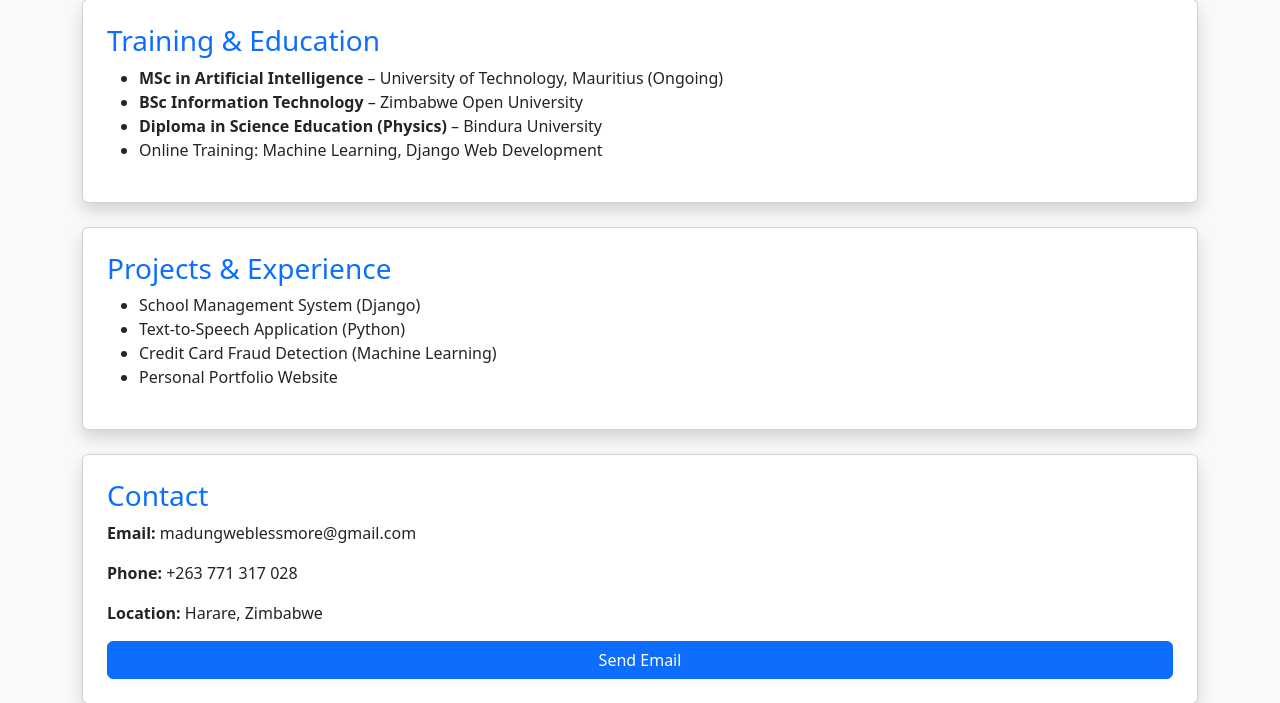
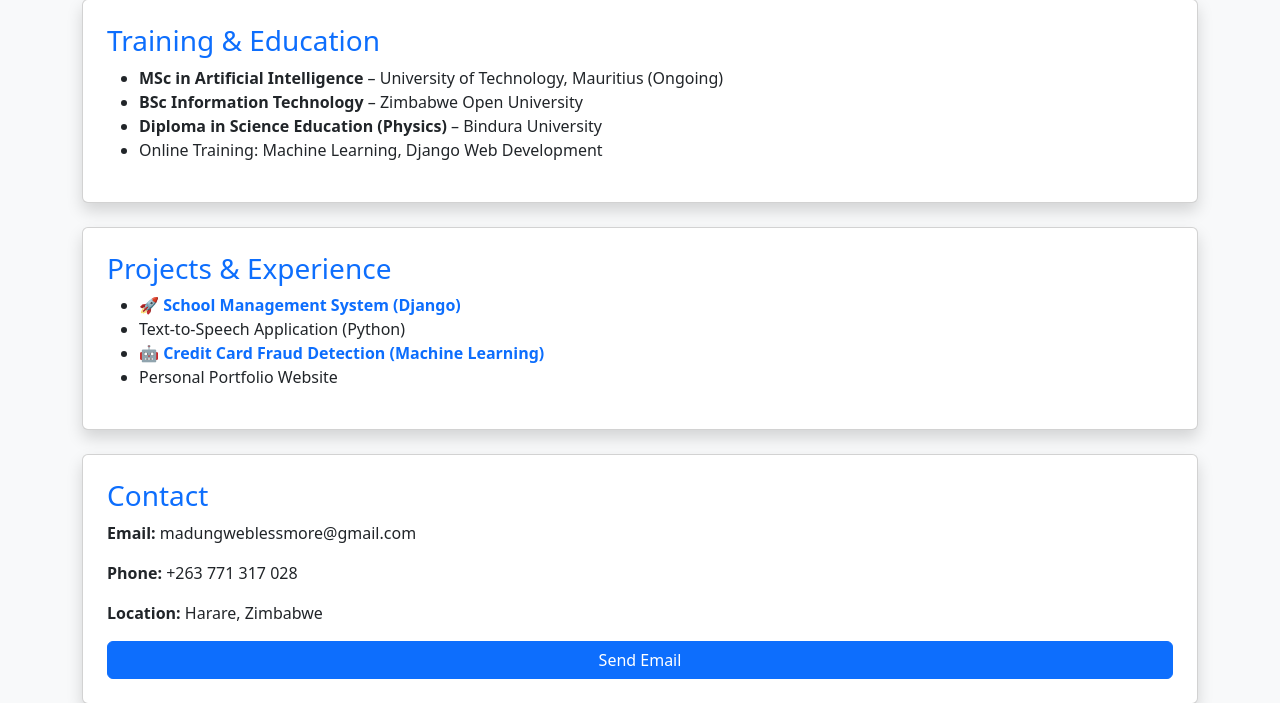
Before and after one commit to BlessmoreMadungwe/profile, a Django app: page / in a window 1280 px wide. Shown: the part 688-1391 px from the top of the page. Run offline with Django 5.2, Linux system fonts and the light colour scheme.

Commit message:
Update education and project sections in home.html
links added

```diff
--- a/portfolio/templates/home.html
+++ b/portfolio/templates/home.html
@@ -88,9 +88,8 @@
         <h3 class="text-primary">Training & Education</h3>
         <ul>
             <li><strong>MSc in Artificial Intelligence</strong> – University of Technology, Mauritius (Ongoing)</li>
-            <li><strong> BSc Information Technology</strong> – Zimbabwe Open University</li>
-            <li><strong> Diploma in Science Education (Physics)</strong> – Bindura University</li>
-
+            <li><strong>BSc Information Technology</strong> – Zimbabwe Open University</li>
+            <li><strong>Diploma in Science Education (Physics)</strong> – Bindura University</li>
             <li>Online Training: Machine Learning, Django Web Development</li>
         </ul>
     </div>
@@ -99,9 +98,20 @@
     <div id="projects" class="card shadow p-4 mb-4">
         <h3 class="text-primary">Projects & Experience</h3>
         <ul>
-            <li>School Management System (Django)</li>
+            <li>
+                <a href="https://school-system-ywgr.onrender.com/home" target="_blank" class="text-decoration-none fw-bold">
+                    🚀 School Management System (Django)
+                </a>
+            </li>
+
             <li>Text-to-Speech Application (Python)</li>
-            <li>Credit Card Fraud Detection (Machine Learning)</li>
+
+            <li>
+                <a href="https://froud-detection.streamlit.app/" target="_blank" class="text-decoration-none fw-bold">
+                    🤖 Credit Card Fraud Detection (Machine Learning)
+                </a>
+            </li>
+
             <li>Personal Portfolio Website</li>
         </ul>
     </div>
```
